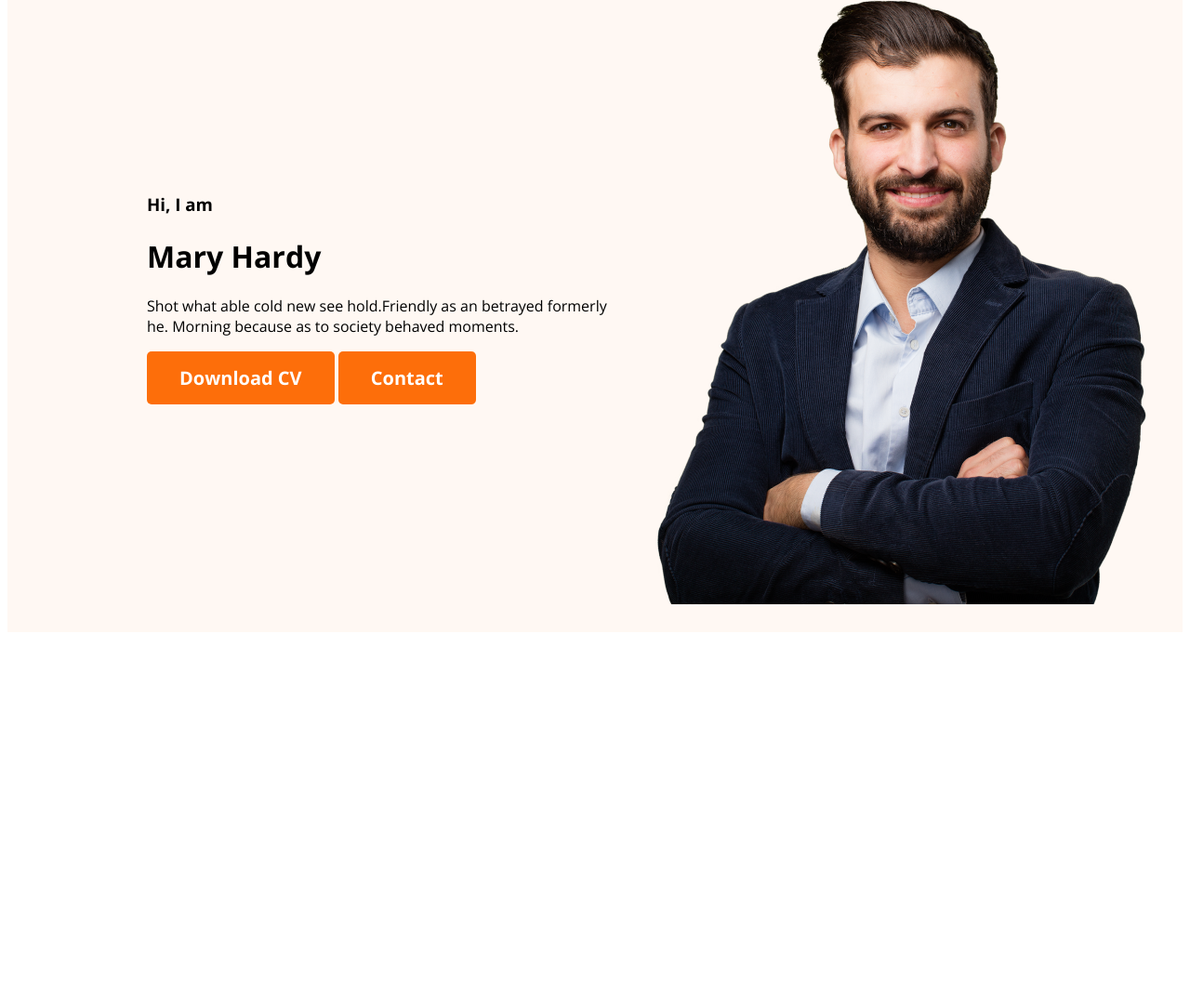
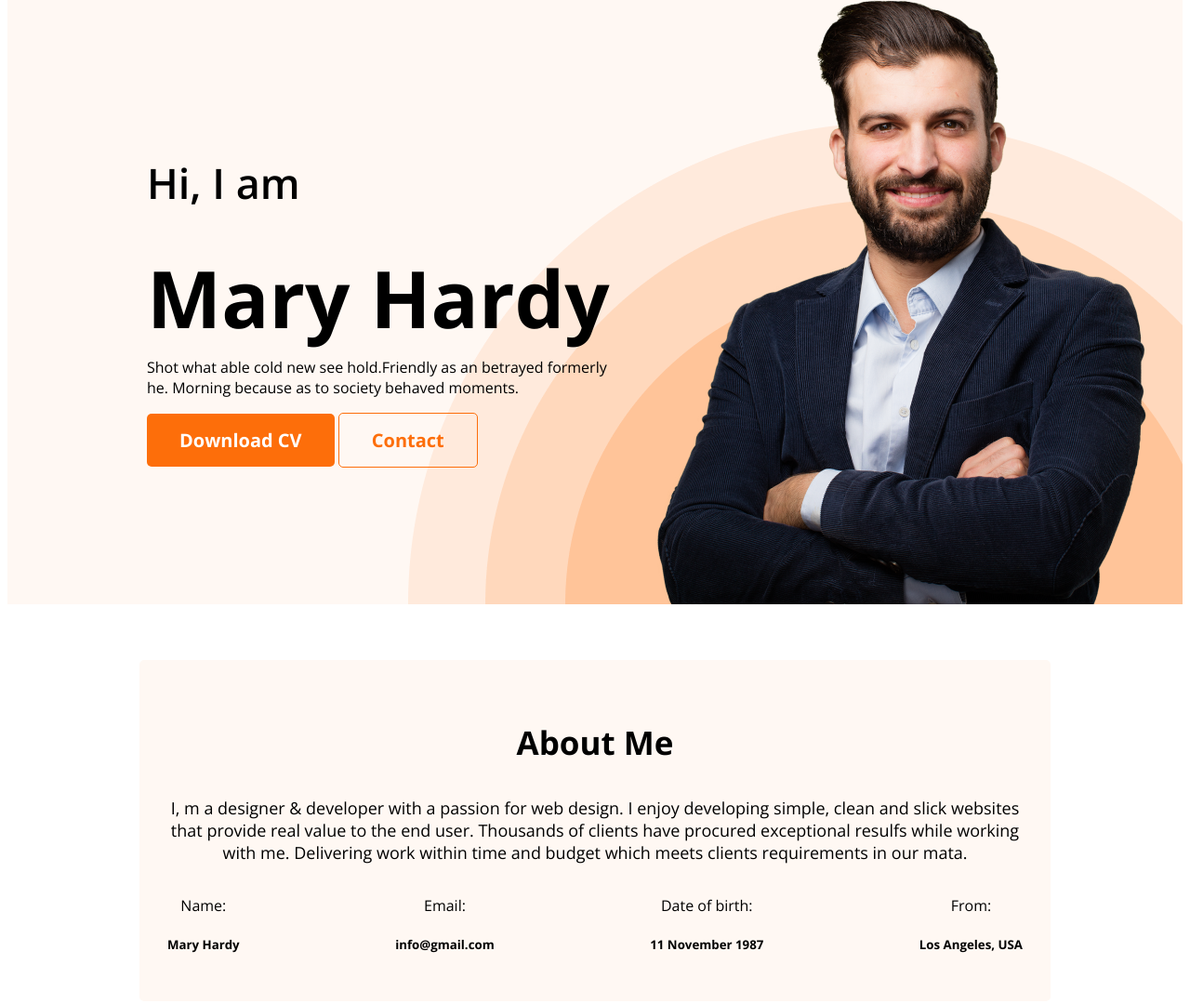
Before and after one commit to masumbillahtarek/my-first-website, a plain HTML site: page index.html in a window 1280 px wide. Shown: the part 215-1295 px from the top of the page at 93% size. Before the commit the page ends 903 px from the top, so only its background shows below. Drawn offline with nearby package versions, Linux system fonts and the light colour scheme.

Commit message:
3rd commit

```diff
--- a/index.html
+++ b/index.html
@@ -27,14 +27,35 @@
     <h1 class="banner-title">Mary Hardy</h1>
     <p>Shot what able cold new see hold.Friendly as an betrayed formerly he. Morning because as to society behaved moments.</p>
     <button class="btn-primary">Download CV</button>
-    <button class="btn-primary">Contact</button>
+    <button class="btn-primary contact">Contact</button>
 
 </div>
 <img class="profile-pic" src="images/hardy.png" alt="">
    </div>
    </header>
    <main>
-
+<section class="about">
+    <h3 class="section-title">About Me</h3>
+    <p class="section-description">I, m a designer & developer with a passion for web design. I enjoy developing simple, clean and slick websites that provide real value to the end user. Thousands of clients have procured exceptional resulfs while working with me. Delivering work within time and budget which meets clients requirements in our mata.</p>
+    <div class="information">
+        <div class="about-info">
+            <p class="about-title">Name:</p>
+            <h5 class="about-head">Mary Hardy </h5>
+        </div>
+        <div class="about-info">
+            <p class="about-title">Email:</p>
+            <h5 class="about-head">info@gmail.com</h5>
+        </div>
+        <div class="about-info">
+            <p class="about-title">Date of birth:</p>
+            <h5 class="about-head">11 November 1987</h5>
+        </div>
+        <div class="about-info">
+            <p class="about-title">From:</p>
+            <h5 class="about-head">Los Angeles, USA</h5>
+        </div>
+    </div>
+</section>
    </main>
    <footer>
 
--- a/styles/portfolio.css
+++ b/styles/portfolio.css
@@ -13,6 +13,16 @@ font-size: 20px;
 color: white;
 font-weight: 700;
 padding: 15px 35px;
+}
+.section-title{
+    text-align: center;
+    font-size: 35px;
+    font-weight: 700;
+}
+.section-description{
+    text-align: center;
+    font-size: 18px;
+    font-weight: 400;
 }
 /* Nav related styles */
 nav{
@@ -41,13 +51,53 @@ nav a{
 /* Header Styles */
 .header{
    background-color: #FFF8F3;
+   background-image: url("../images/header_bg.png");
+   background-repeat: no-repeat;
+   background-position: bottom right;
 }
 .banner{
-    padding: 30px 30px 30px 150px;
+    padding: 30px 30px 0px 150px;
     display: flex;
     align-items: center;
+    justify-content: space-between;
 }
 .profile-pic{
     width: 584px;
 height: 676px;
 }
+.banner-greetings{
+    font-size: 45px;
+font-weight: 600;
+}
+.banner-title{
+    font-size: 85px;
+font-weight: 700;
+margin: -10px 0;
+}
+.contact{
+    background-color: transparent;
+    color: #FD6E0A;
+    border:1px solid #FD6E0A;
+}
+.banner-content{
+    max-width: 500px;
+}
+/*About styles */
+main{
+    max-width: 1140px;
+    margin: 0 auto;
+}
+.about{
+margin: 60px 80px;
+background: #FFF8F3;
+padding: 30px;
+border-radius: 5px;
+}
+
+.information{
+    display: flex;
+    justify-content: space-between;
+}
+.about-info{
+    text-align: center;
+}
```
